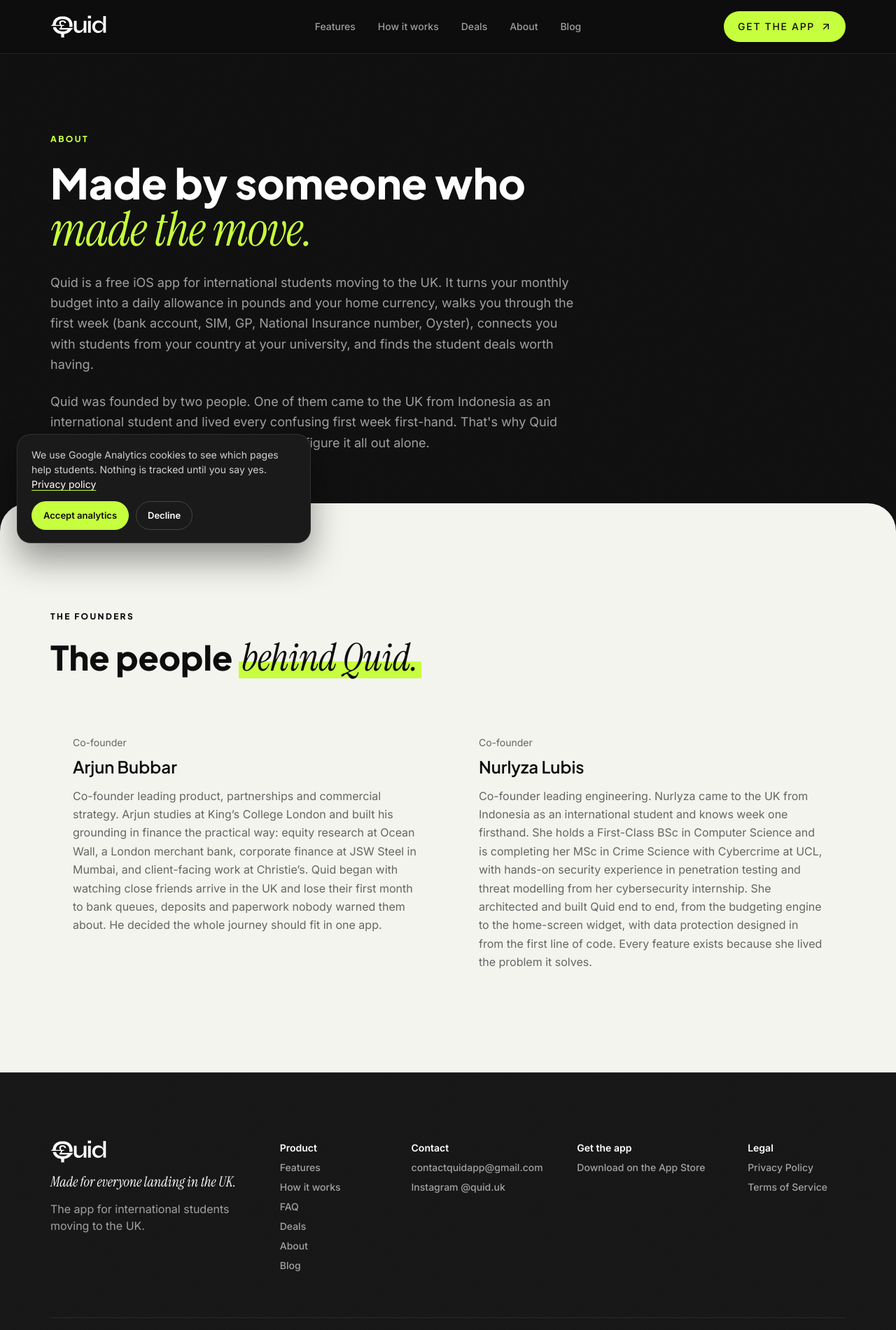
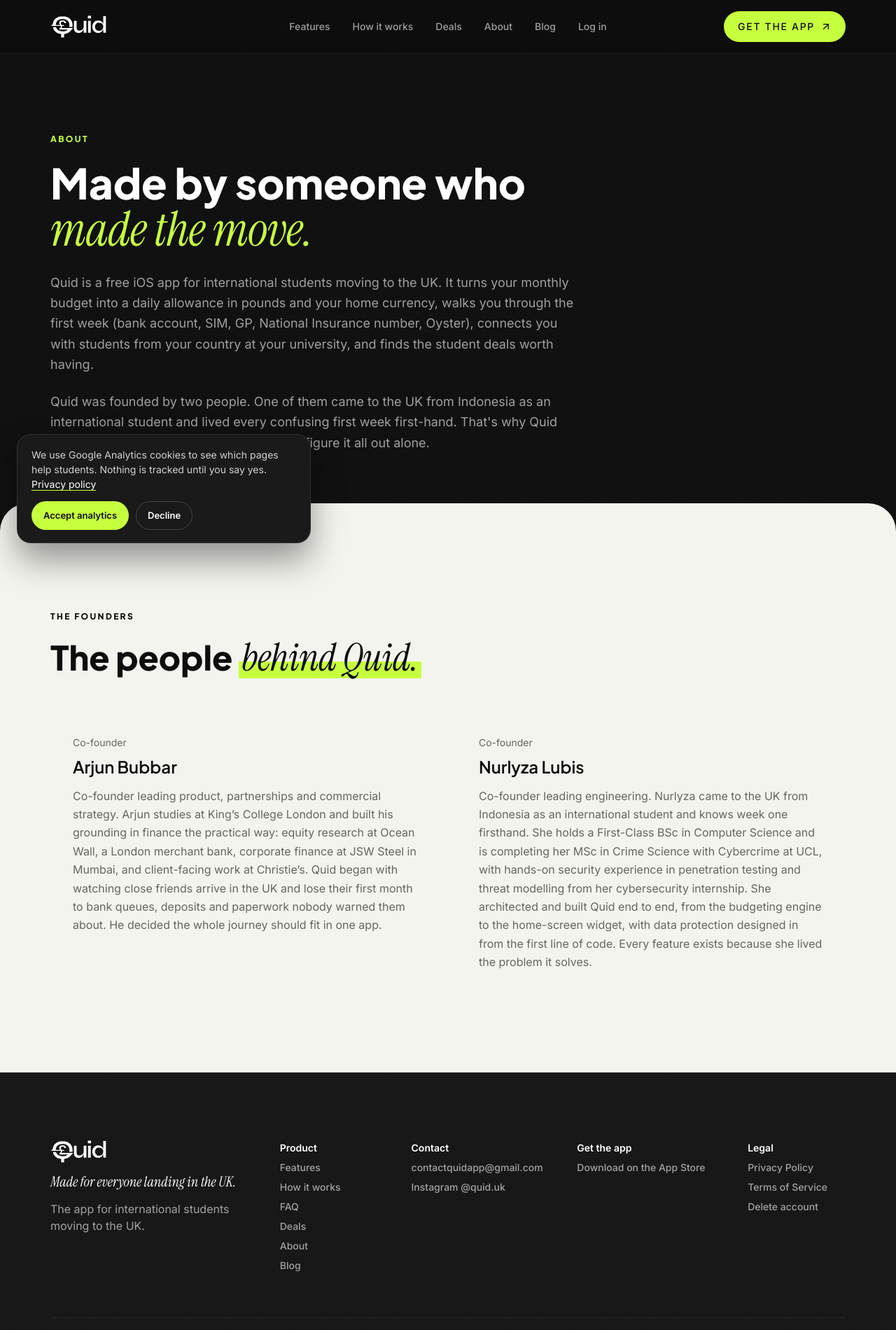
Before and after one commit to quid-app/quid-website, a plain HTML site: page about.html in a window 1280 px wide. Shown: the top 1900 px of the page at 70% size. Drawn offline with Linux system fonts and the light colour scheme.

Commit message:
Link the account page: Log in in the header and menu, Delete account in the footer
Co-Authored-By: Claude Opus 5.5 <noreply@anthropic.com>

```diff
--- a/about.html
+++ b/about.html
@@ -590,6 +590,7 @@ gtag('js',new Date());gtag('config','G-NHKZQNR4QR',{anonymize_ip:true,send_page_
       <a class="quid-button quid-button-secondary" href="/deals">Deals</a>
       <a class="quid-button quid-button-secondary" href="/about">About</a>
       <a class="quid-button quid-button-secondary" href="/blog/">Blog</a>
+      <a class="quid-button quid-button-secondary" href="/account">Log in</a>
     </div>
     <div class="nav-right">
       <a href="https://apps.apple.com/gb/app/quid-uk-student-life/id6791167493?uo=4" target="_blank" rel="noopener noreferrer" class="quid-button quid-button-primary quid-button-nav pill">
@@ -613,7 +614,7 @@ gtag('js',new Date());gtag('config','G-NHKZQNR4QR',{anonymize_ip:true,send_page_
     </button>
   </div>
   <div class="mobile-menu-links">
-    <a href="/#features">Features</a><a href="/#how">How it works</a><a href="/deals">Deals</a><a href="/about">About</a><a href="/blog/">Blog</a><a href="/#faq">FAQ</a>
+    <a href="/#features">Features</a><a href="/#how">How it works</a><a href="/deals">Deals</a><a href="/about">About</a><a href="/blog/">Blog</a><a href="/#faq">FAQ</a><a href="/account">Log in</a>
   </div>
 </div>
 <main id="main" class="quid-line-scope">
@@ -677,6 +678,7 @@ gtag('js',new Date());gtag('config','G-NHKZQNR4QR',{anonymize_ip:true,send_page_
       <p>Legal</p>
       <a class="quid-button quid-button-footer" href="/privacy">Privacy Policy</a>
       <a class="quid-button quid-button-footer" href="/terms">Terms of Service</a>
+      <a class="quid-button quid-button-footer" href="/account">Delete account</a>
     </div>
   </div>
   <div class="page-container">
```
Also changed, not shown: account.html (+3 -0 lines), blog/18-plus-oyster-vs-railcard.html (+3 -1 lines), blog/best-uk-bank-account-international-students.html (+3 -1 lines), blog/cost-of-living-uk-indian-students.html (+3 -1 lines), blog/cost-of-living-uk-international-student-per-month.html (+3 -1 lines), blog/council-tax-exemption-students.html (+3 -1 lines), blog/first-week-in-the-uk-international-student-checklist.html (+3 -1 lines), blog/ihs-evisa-brp-what-you-need-in-week-one.html (+3 -1 lines), blog/index.html (+3 -1 lines), blog/is-2000-pounds-a-month-enough-uk-student.html (+3 -1 lines), blog/national-insurance-number-international-students.html (+3 -1 lines), blog/register-gp-nhs-number-international-student.html (+3 -1 lines), blog/uk-bank-account-international-student.html (+3 -1 lines), blog/uk-sim-card-international-students.html (+3 -1 lines), 5 more files.
